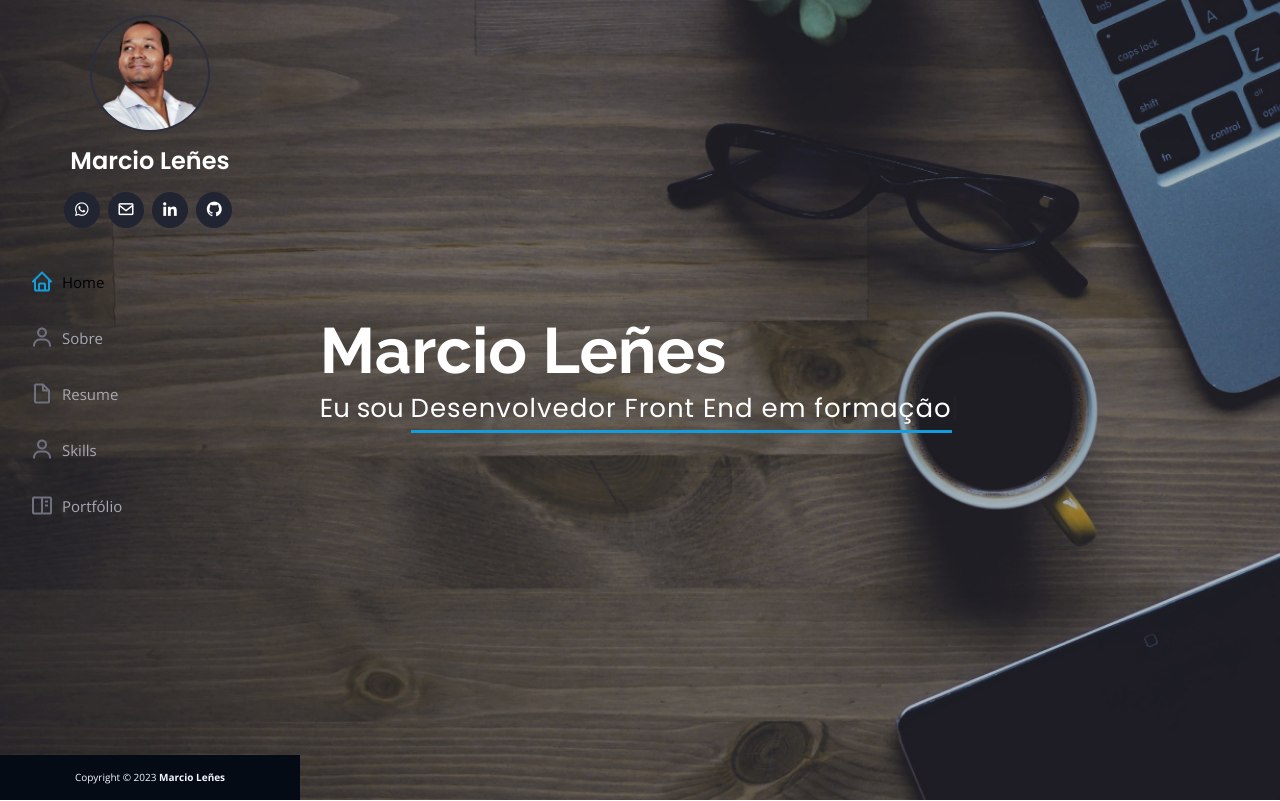
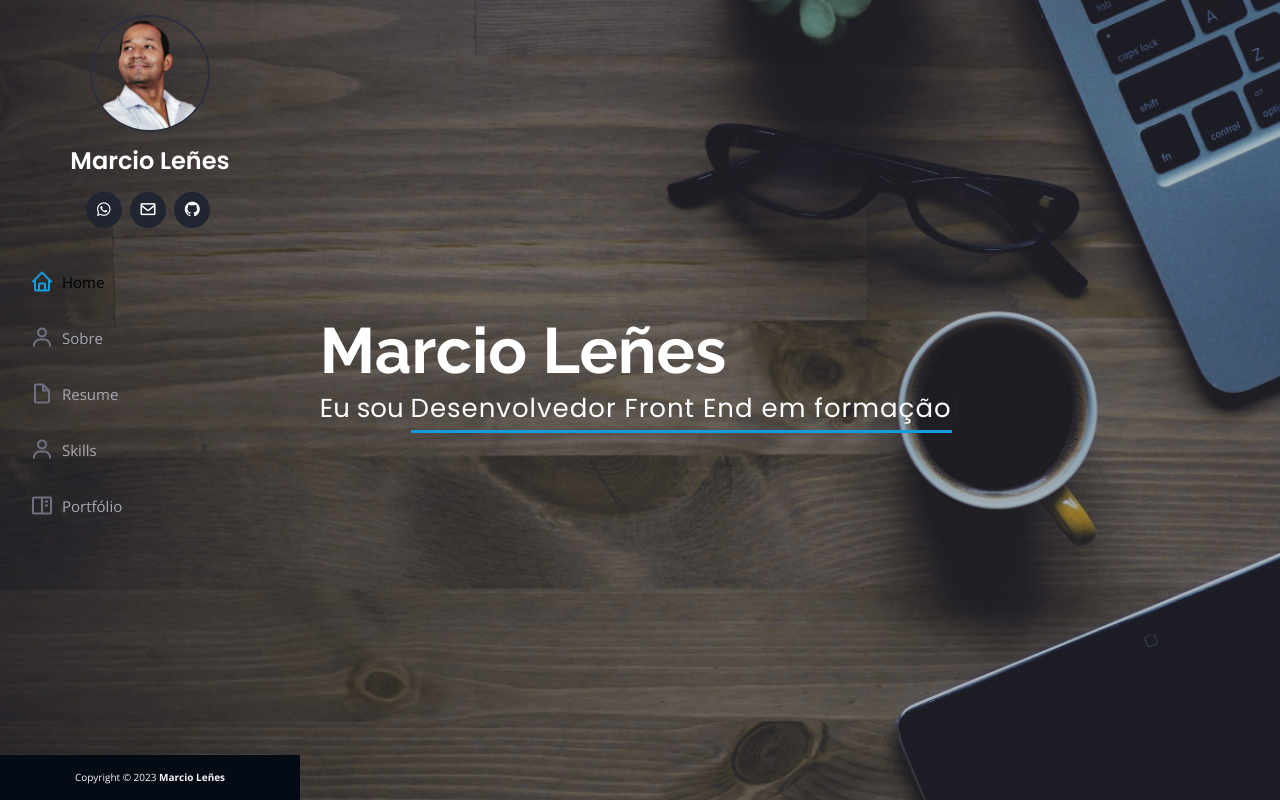
Before and after one commit to marciolenes/meu-portfolio, a plain HTML site: page index.html in a window 1280 px wide. Shown: the top 801 px of the page. Drawn offline with nearby package versions, Linux system fonts and the light colour scheme.

Commit message:
Update index.html

```diff
--- a/index.html
+++ b/index.html
@@ -34,9 +34,9 @@
         <img src="assets/img/profile-img.png" alt="" class="img-fluid rounded-circle">
         <h1 class="text-light"><a href="index.html">Marcio Leñes</a></h1>
         <div class="social-links mt-3 text-center">
-          <a href="https://wa.me/5516991179238" target="_blank" class="whatsapp"><i class='bx bxl-whatsapp'></i></a>
+          <a href="https://wa.me/5516982064517" target="_blank" class="whatsapp"><i class='bx bxl-whatsapp'></i></a>
           <a href="mailto:[contato@marciolenes.com.br]" class="email"><i class='bx bx-envelope'></i></i></a>
-          <a href="https://www.linkedin.com/in/marciolenes/" target="_blank" class="linkedin"><i class="bx bxl-linkedin"></i></a>
+          <!--<a href="https://www.linkedin.com/in/marciolenes/" target="_blank" class="linkedin"><i class="bx bxl-linkedin"></i></a> -->
           <a href="https://github.com/marciolenes" target="_blank" class="github"><i class="bx bxl-github"></i></a>
         </div>
       </div>
```
